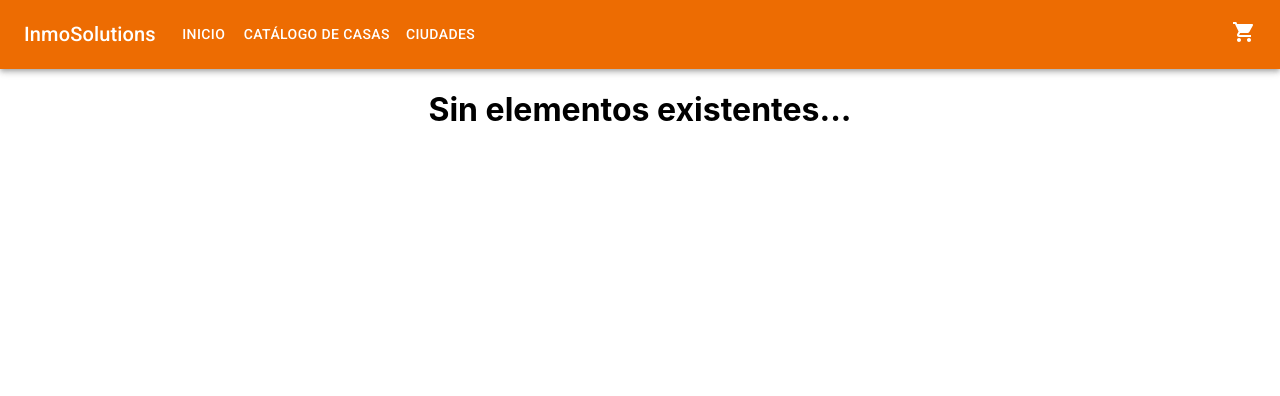
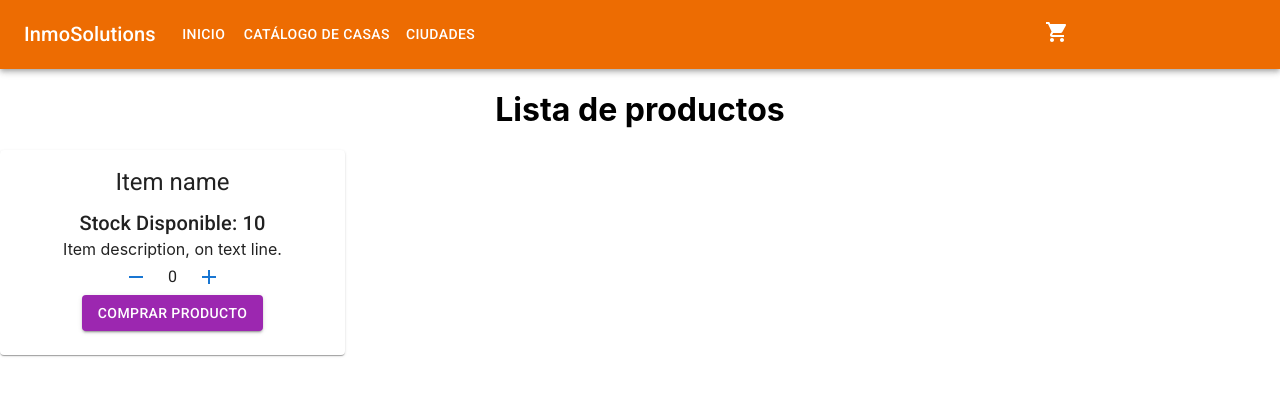
Before and after one commit to DanielCBacab/coderapp, a React (Create React App) app: page / in a window 1280 px wide. Shown: the top 396 px of the page. Built offline with nearby package versions, Linux system fonts and the light colour scheme.

Commit message:
Add counter buttons with functions

```diff
--- a/src/App.js
+++ b/src/App.js
@@ -6,7 +6,7 @@ function App() {
   return (
     <div className="App">
       <NavBar />
-      <ItemListContainer text={"Sin elementos existentes..."} />
+      <ItemListContainer text={"Lista de productos"} />
     </div>
   );
 }
--- a/src/components/CartWidget.jsx
+++ b/src/components/CartWidget.jsx
@@ -3,6 +3,7 @@ import ShoppingCartIcon from '@mui/icons-material/ShoppingCart';
 
 export default function CartWidget() {
     return (
-       <ShoppingCartIcon/>
+        <ShoppingCartIcon/>
+
     )
 }
--- /dev/null
+++ b/src/components/ItemCount.jsx
@@ -0,0 +1,63 @@
+import React, { useState } from "react";
+import { render } from "react-dom";
+import Card from "@mui/material/Card";
+import CardContent from "@mui/material/CardContent";
+import Typography from "@mui/material/Typography";
+import Button from "@mui/material/Button";
+import RemoveIcon from "@mui/icons-material/Remove";
+import AddIcon from "@mui/icons-material/Add";
+import Grid from "@mui/material/Grid";
+
+export default function ItemCount({ initial, stock }) {
+  let [num, setNum] = useState(initial);
+
+  let onAdd = () => {
+    if (num < stock) {
+      setNum(Number(num) + 1);
+    }
+  };
+
+  let onSubs = () => {
+    if (num > 0) {
+      setNum(Number(num) - 1);
+    }
+  };
+
+  return (
+    <Card sx={{ maxWidth: 345 }}>
+      <CardContent>
+        <Typography gutterBottom variant="h5" component="div">
+          Item name
+        </Typography>
+        <Typography variant="h6">Stock Disponible: {stock}</Typography>
+        <Typography variant="p" component="div">
+          Item description, on text line.
+        </Typography>
+        <Grid
+          container
+          direction="row"
+          justifyContent="center"
+          alignItems="center"
+          spacing={0}
+        >
+          <Grid item>
+            <Button onClick={onSubs}>
+              <RemoveIcon />
+            </Button>
+          </Grid>
+          <Grid item>
+            <Typography>{num}</Typography>
+          </Grid>
+          <Grid item>
+            <Button onClick={onAdd}>
+              <AddIcon />
+            </Button>
+          </Grid>
+        </Grid>
+        <Button variant="contained" color="secondary">
+          Comprar producto
+        </Button>
+      </CardContent>
+    </Card>
+  );
+}
--- a/src/components/ItemListContainer.jsx
+++ b/src/components/ItemListContainer.jsx
@@ -1,9 +1,14 @@
-import React from 'react';
+import React, { useState } from "react";
+import ItemCount from "./ItemCount";
+import Grid from "@mui/material/Grid";
 
 export default function ItemListContainer({ text }) {
-    return (
-        <div>
-            <h1>{text}</h1>
-        </div>
-    )
+  //const [counter, setCounter] = useState(0);
+
+  return (
+    <Grid justifyContent="center" alignItems="center">
+      <h1>{text}</h1>
+      <ItemCount stock="10" initial="0" />
+    </Grid>
+  );
 }
--- a/src/components/NavBar.jsx
+++ b/src/components/NavBar.jsx
@@ -1,21 +1,21 @@
-import React from 'react';
+import React from "react";
 
-import AppBar from '@mui/material/AppBar';
-import Box from '@mui/material/Box';
-import Toolbar from '@mui/material/Toolbar';
-import IconButton from '@mui/material/IconButton';
-import Typography from '@mui/material/Typography';
-import Menu from '@mui/material/Menu';
-import MenuIcon from '@mui/icons-material/Menu';
-import Container from '@mui/material/Container';
-import Button from '@mui/material/Button';
-import MenuItem from '@mui/material/MenuItem';
-import CartWidget from './CartWidget'
+import AppBar from "@mui/material/AppBar";
+import Box from "@mui/material/Box";
+import Toolbar from "@mui/material/Toolbar";
+import IconButton from "@mui/material/IconButton";
+import Typography from "@mui/material/Typography";
+import Menu from "@mui/material/Menu";
+import MenuIcon from "@mui/icons-material/Menu";
+import Container from "@mui/material/Container";
+import Button from "@mui/material/Button";
+import MenuItem from "@mui/material/MenuItem";
+import CartWidget from "./CartWidget";
 
-const pages = ['Inicio', 'Catálogo de casas', 'Ciudades'];
-const settings = ['Perfil', 'Cuenta', 'Panel de control', 'Cerrar sesión'];
+const pages = ["Inicio", "Catálogo de casas", "Ciudades"];
+const settings = ["Perfil", "Cuenta", "Panel de control", "Cerrar sesión"];
 
-export default function NavBar() {
+export default function NavBar(counter) {
   const [anchorElNav, setAnchorElNav] = React.useState(null);
   const [anchorElUser, setAnchorElUser] = React.useState(null);
 
@@ -36,18 +36,18 @@ export default function NavBar() {
 
   return (
     <AppBar position="static" color="warning">
-    <Container maxWidth="xl" >
+      <Container maxWidth="xl">
         <Toolbar disableGutters>
           <Typography
             variant="h6"
             noWrap
             component="div"
-          sx={{ mr: 2, display: { xs: 'none', md: 'flex' } }}
+            sx={{ mr: 2, display: { xs: "none", md: "flex" } }}
           >
             InmoSolutions
           </Typography>
 
-        <Box sx={{ flexGrow: 1, display: { xs: 'flex', md: 'none' } }}>
+          <Box sx={{ flexGrow: 1, display: { xs: "flex", md: "none" } }}>
             <IconButton
               size="large"
               aria-label="account of current user"
@@ -62,18 +62,18 @@ export default function NavBar() {
               id="menu-appbar"
               anchorEl={anchorElNav}
               anchorOrigin={{
-              vertical: 'bottom',
-              horizontal: 'left',
+                vertical: "bottom",
+                horizontal: "left",
               }}
               keepMounted
               transformOrigin={{
-              vertical: 'top',
-              horizontal: 'left',
+                vertical: "top",
+                horizontal: "left",
               }}
               open={Boolean(anchorElNav)}
               onClose={handleCloseNavMenu}
               sx={{
-              display: { xs: 'block', md: 'none' },
+                display: { xs: "block", md: "none" },
               }}
             >
               {pages.map((page) => (
@@ -87,26 +87,27 @@ export default function NavBar() {
             variant="h6"
             noWrap
             component="div"
-          sx={{ flexGrow: 1, display: { xs: 'flex', md: 'none' } }}
+            sx={{ flexGrow: 1, display: { xs: "flex", md: "none" } }}
           >
             InmoSolutions
           </Typography>
-        <Box sx={{ flexGrow: 1, display: { xs: 'none', md: 'flex' } }}>
+          <Box sx={{ flexGrow: 1, display: { xs: "none", md: "flex" } }}>
             {pages.map((page) => (
               <Button
                 key={page}
                 onClick={handleCloseNavMenu}
-              sx={{ my: 2, color: 'white', display: 'block' }}
+                sx={{ my: 2, color: "white", display: "block" }}
               >
                 {page}
               </Button>
             ))}
           </Box>
 
-        <Box sx={{ flexGrow: 0 }}>
-          <CartWidget/>
+          <Box sx={{ flexGrow: 1 }}>
+            <CartWidget />
           </Box>
         </Toolbar>
       </Container>
-  </AppBar>)
+    </AppBar>
+  );
 }
```
Lines whose indentation alone changed are shown as unchanged.
